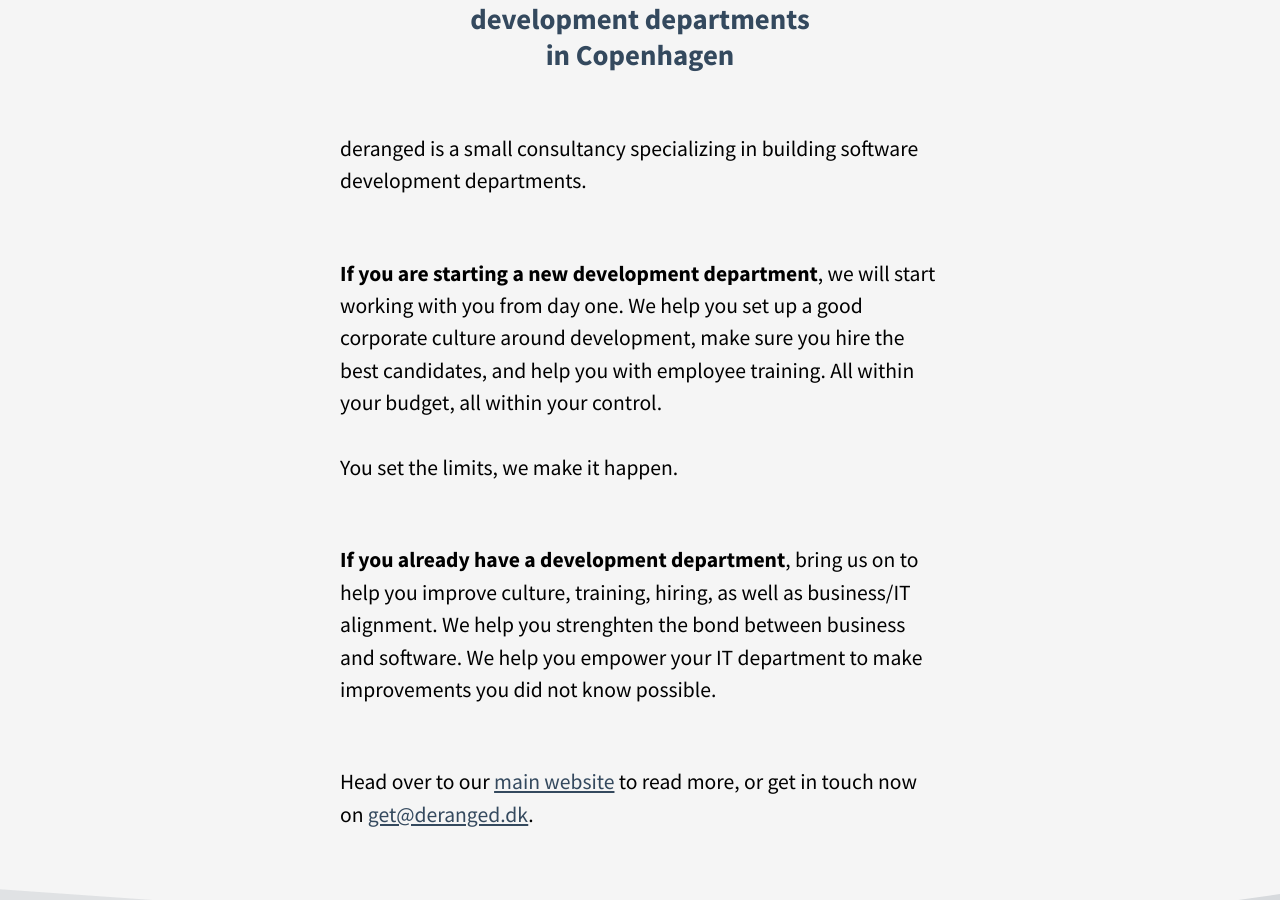
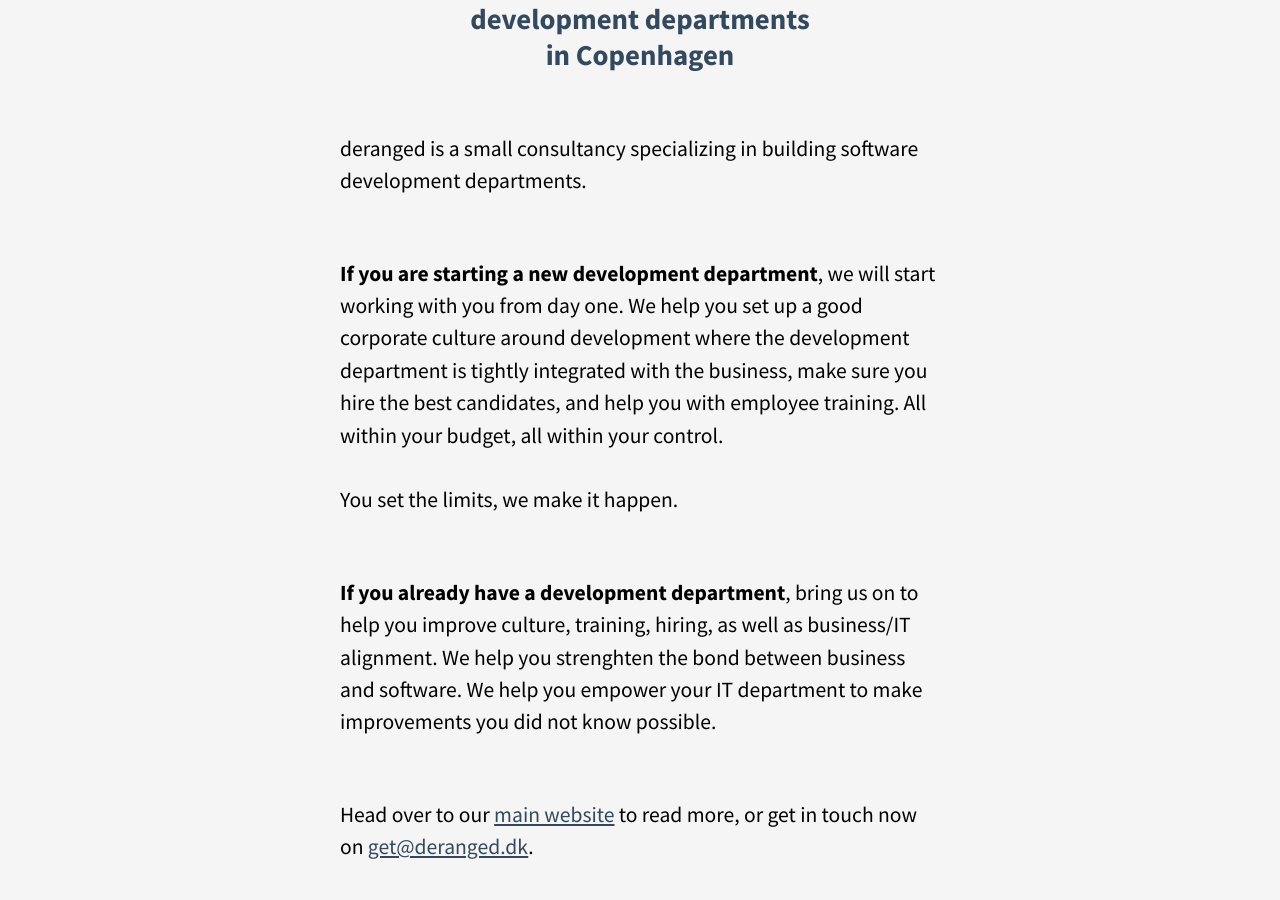
Before and after one commit to derangeddk/opportunities, a Jekyll site: the page built from for-business.html, in a window 1280 px wide and 900 px high, scrolled down 505 px. Built offline with Jekyll 4.4.1, drawn with Linux system fonts in a browser that asks for light colours.

Commit message:
Mention business integration in culture

```diff
--- a/for-business.html
+++ b/for-business.html
@@ -16,7 +16,7 @@
     </p>
     <p>
         <strong>If you are starting a new development department</strong>, we will start working with you from day one.
-        We help you set up a good corporate culture around development, make sure you hire the best candidates, and help you with employee training.
+        We help you set up a good corporate culture around development where the development department is tightly integrated with the business, make sure you hire the best candidates, and help you with employee training.
         All within your budget, all within your control.<br>
         <br>
         You set the limits, we make it happen.
```
